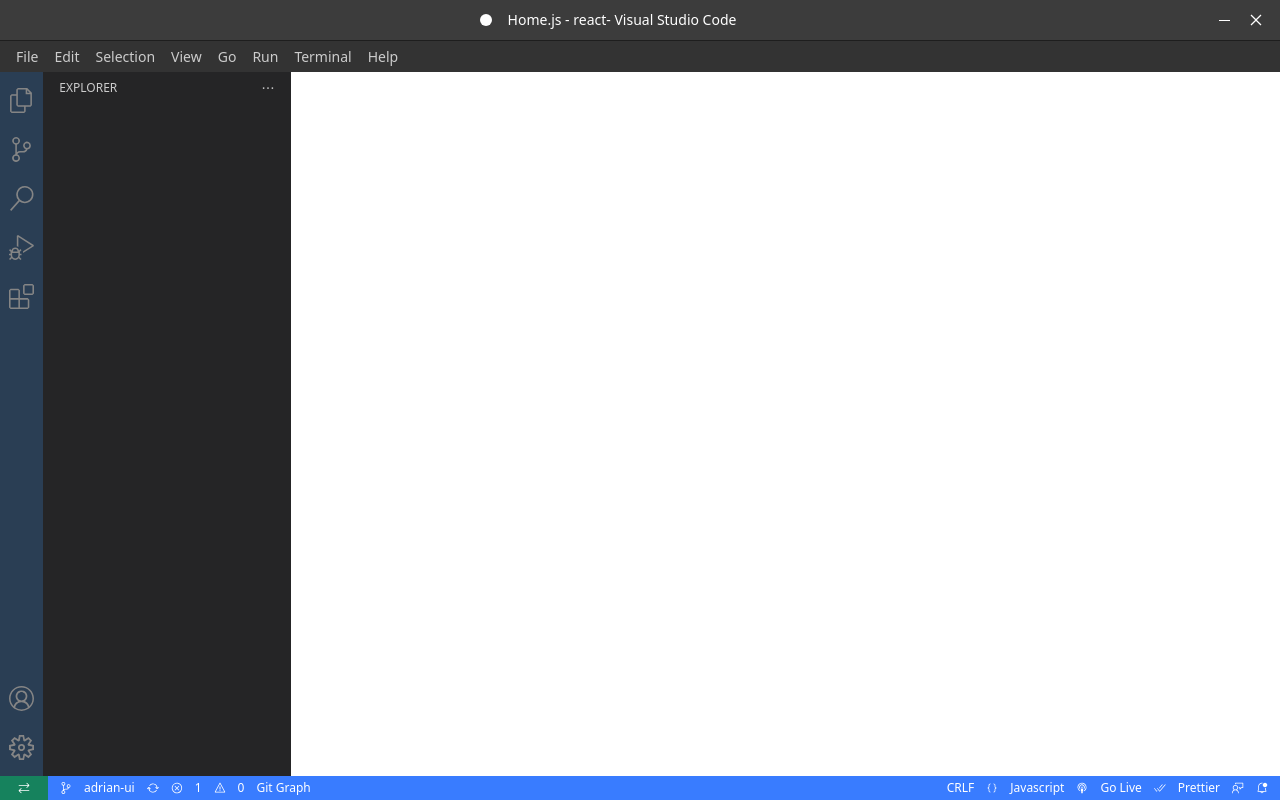
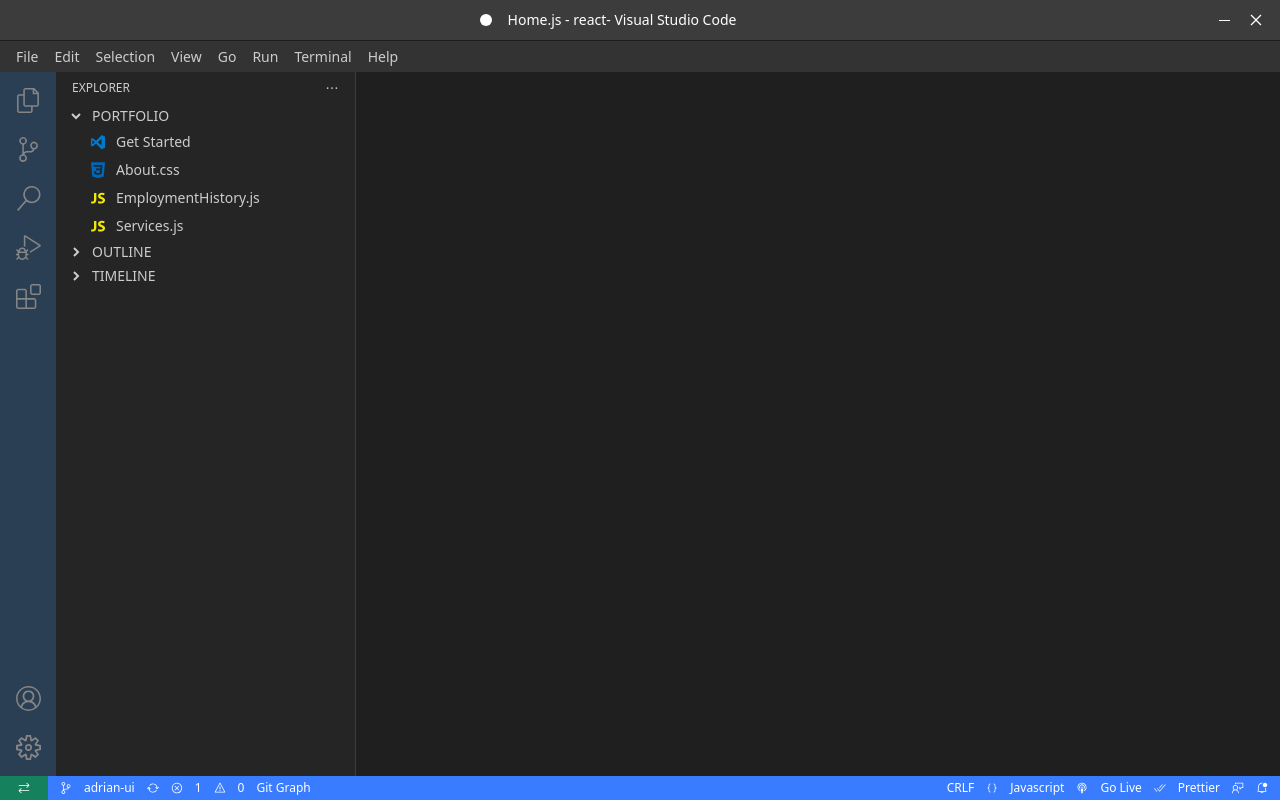
Before and after one commit to asumagang07/vite-portfolio, a React (Vite) app: page / in a window 1280 px wide. Built offline with nearby package versions, Linux system fonts and the light colour scheme.

Commit message:
Add resizable,List.

```diff
--- a/package.json
+++ b/package.json
@@ -11,7 +11,9 @@
   },
   "dependencies": {
     "classnames": "^2.5.1",
+    "re-resizable": "^6.9.11",
     "react": "^18.2.0",
+    "react-accessible-accordion": "^5.0.0",
     "react-dom": "^18.2.0",
     "react-icons": "^5.0.1",
     "styled-components": "^6.1.8"
--- a/src/App.tsx
+++ b/src/App.tsx
@@ -1,22 +1,92 @@
+import { useContext } from "react";
 import AppComponent from "./apps/AppProvider";
 import {
+  Accordion,
   ActivityBar,
   Footer,
   Header,
+  List,
   MainDiv,
   Navigation,
+  ResizableBox,
   RouterPage,
   Sidebar,
 } from "./components";
+import { DiJavascript1 } from "react-icons/di";
+import { SiTailwindcss } from "react-icons/si";
+import {
+  VscNewFile,
+  VscNewFolder,
+  VscRefresh,
+  VscCollapseAll,
+} from "react-icons/vsc";
+import { AppContext } from "./apps/AppProvider/AppProvider";
 
 const App = () => {
+  const { tabs } = useContext(AppContext);
+  console.log("tabs: ", tabs);
+
+  const itemTabs = [
+    {
+      id: "1",
+      heading: "PORTFOLIO",
+      content: <List items={tabs} />,
+      is_open: true,
+      rightActions: [
+        {
+          id: "1",
+          actionbtn: <VscNewFile />,
+        },
+        {
+          id: "2",
+          actionbtn: <VscNewFolder />,
+        },
+        {
+          id: "3",
+          actionbtn: <VscRefresh />,
+        },
+        {
+          id: "4",
+          actionbtn: <VscCollapseAll />,
+        },
+      ],
+    },
+    {
+      id: "2",
+      heading: "OUTLINE",
+      icon: <DiJavascript1 size={20} color="#f2eb00" />,
+      content: "content 2",
+      is_open: false,
+    },
+    {
+      id: "3",
+      heading: "TIMELINE",
+      icon: <SiTailwindcss size={20} color="#00acb5" />,
+      content: "tailwind.config.js",
+      is_open: false,
+    },
+  ];
+
   return (
     <AppComponent>
       <Header />
       <Navigation />
       <MainDiv>
         <ActivityBar />
-        <Sidebar />
+        <ResizableBox
+          defaultSize={{ width: 300, height: "100%" }}
+          maxWidth={300}
+          minWidth={0}
+          snap={{ x: [100, 0] }}
+        >
+          <Sidebar>
+            <Accordion
+              preExpanded={["1"]}
+              allowZeroExpanded={true}
+              items={itemTabs}
+            />
+          </Sidebar>
+        </ResizableBox>
         <RouterPage></RouterPage>
       </MainDiv>
       <Footer />
--- a/src/apps/AppProvider/AppProvider.tsx
+++ b/src/apps/AppProvider/AppProvider.tsx
@@ -1,12 +1,14 @@
 /* eslint-disable @typescript-eslint/no-explicit-any */
 import React, { ReactNode, createContext, useState } from "react";
+import { pages_data } from "./data/pages";
 
 interface IProviderProps {
   children?: ReactNode;
   value?: any;
 }
 
-interface ITabsProps {
+export interface ITabsProps {
+  id?: string;
   name?: string;
   icon?: JSX.Element;
 }
@@ -21,7 +23,7 @@ export interface IContextProps {
 export const AppContext = createContext<IContextProps>({
   theme: "light",
   setTheme: () => "light",
-  tabs: [{}],
+  tabs: [...pages_data],
   setTabs: () => [],
 });
 
--- /dev/null
+++ b/src/apps/AppProvider/data/pages.tsx
@@ -0,0 +1,25 @@
+import { DiJavascript1, DiCss3, DiVisualstudio } from "react-icons/di";
+import { ITabsProps } from "../AppProvider";
+
+export const pages_data: ITabsProps[] = [
+  {
+    id: "getStarted",
+    name: "Get Started",
+    icon: <DiVisualstudio size={20} color={"#007acc"} />,
+  },
+  {
+    id: "about",
+    name: "About.css",
+    icon: <DiCss3 size={20} color={"#0066b8"} />,
+  },
+  {
+    id: "employment",
+    name: "EmploymentHistory.js",
+    icon: <DiJavascript1 size={20} color="#f2eb00" />,
+  },
+  {
+    id: "services",
+    name: "Services.js",
+    icon: <DiJavascript1 size={20} color="#f2eb00" />,
+  },
+];
--- a/src/apps/AppProvider/defaultStyles/activityBarStyles.ts
+++ b/src/apps/AppProvider/defaultStyles/activityBarStyles.ts
@@ -1,5 +1,5 @@
 export const activityBarStyles = {
-  rootCls: "w-14 h-full flex bg-[#2a3e54] justify-center py-4",
+  rootCls: "w-14 min-w-[3.5rem] h-full flex bg-[#2a3e54] justify-center py-4",
   wrapperCls: "flex flex-col justify-between",
   divCls: "flex flex-col gap-6",
   buttonCls: {
--- /dev/null
+++ b/src/components/Accordion/index.tsx
@@ -0,0 +1,87 @@
+import React, { ReactNode } from "react";
+import * as RAccordion from "react-accessible-accordion";
+import cn from "classnames";
+import { BiSolidChevronDown, BiSolidChevronRight } from "react-icons/bi";
+
+export interface TAccordionProps {
+  className?: string;
+  items?: TAccordionItemProps[];
+  allowZeroExpanded?: boolean;
+  preExpanded?: string[];
+  allowMultipleExpanded?: boolean;
+}
+
+export interface TAccordionItemProps {
+  id?: string | number;
+  className?: string;
+  heading?: string;
+  itemIcon?: string | JSX.Element;
+  onClick?: () => void;
+  content?: ReactNode | string;
+}
+
+const Accordion: React.FC<TAccordionProps> = (props) => {
+  const {
+    className,
+    items,
+    allowZeroExpanded = true,
+    preExpanded,
+    allowMultipleExpanded = true,
+  } = props;
+
+  return (
+    <RAccordion.Accordion
+      allowZeroExpanded={allowZeroExpanded}
+      allowMultipleExpanded={allowMultipleExpanded}
+      preExpanded={preExpanded}
+      className={cn("flex flex-col w-full", className)}
+    >
+      {items?.map((item) => (
+        <RAccordion.AccordionItem
+          uuid={item.id}
+          key={item.id}
+          className="AccordionItem flex flex-col w-full"
+        >
+          <RAccordion.AccordionItemState>
+            {({ expanded }) => {
+              return expanded ? (
+                <RAccordion.AccordionItemHeading
+                  className={cn(
+                    "AccordionItemHeading px-3 flex w-full items-center justify-between hover:bg-default-200  h-6"
+                  )}
+                >
+                  <RAccordion.AccordionItemButton className="w-full h-full flex gap-2 items-center justify-start  ">
+                    <BiSolidChevronDown />
+                    <div className="flex items-center gap-2">
+                      {item?.itemIcon}
+                      <p className="text-sm font-medium">{item.heading}</p>
+                    </div>
+                  </RAccordion.AccordionItemButton>
+                </RAccordion.AccordionItemHeading>
+              ) : (
+                <RAccordion.AccordionItemHeading
+                  className={cn(
+                    "AccordionItemHeading px-3 flex w-full items-center hover:bg-default-200 h-6"
+                  )}
+                >
+                  <RAccordion.AccordionItemButton className="w-full h-full flex gap-2 items-center justify-start ">
+                    <BiSolidChevronRight />
+                    <div className="flex items-center gap-2">
+                      {item?.itemIcon}
+                      <p className="text-sm font-medium">{item.heading}</p>
+                    </div>
+                  </RAccordion.AccordionItemButton>
+                </RAccordion.AccordionItemHeading>
+              );
+            }}
+          </RAccordion.AccordionItemState>
+          <RAccordion.AccordionItemPanel onClick={item.onClick}>
+            {item.content}
+          </RAccordion.AccordionItemPanel>
+        </RAccordion.AccordionItem>
+      ))}
+    </RAccordion.Accordion>
+  );
+};
+
+export default Accordion;
--- /dev/null
+++ b/src/components/List/index.tsx
@@ -0,0 +1,26 @@
+import React from "react";
+import { ITabsProps } from "../../apps/AppProvider/AppProvider";
+
+interface TListProps {
+  items?: ITabsProps[];
+}
+
+const List: React.FC<TListProps> = (props) => {
+  return (
+    <div className="flex flex-col w-full">
+      {props.items?.map((item) => {
+        return (
+          <div
+            key={item.id}
+            className="flex gap-2 py-1 px-8 hover:bg-default-200 items-center text-sm"
+            onClick={() => console.log("selected", item.name)}
+          >
+            {item.icon} {item.name}
+          </div>
+        );
+      })}
+    </div>
+  );
+};
+
+export default List;
--- /dev/null
+++ b/src/components/ResizableBox/index.tsx
@@ -0,0 +1,51 @@
+import { Enable, ResizableProps } from "re-resizable";
+import React, { ReactNode } from "react";
+import { Resizable } from "re-resizable";
+import cn from "classnames";
+
+interface IResizableBoxProps extends Omit<ResizableProps, "enable"> {
+  className?: string;
+  children?: ReactNode;
+  handle?: Enable | false;
+}
+
+const ResizableBox: React.FC<IResizableBoxProps> = (props) => {
+  const {
+    className,
+    children,
+    minWidth = 100,
+    minHeight = 100,
+    maxWidth,
+    defaultSize = {
+      width: "auto",
+      height: "auto",
+    },
+    handle = {
+      top: false,
+      right: true,
+      bottom: false,
+      left: false,
+      topRight: false,
+      bottomRight: false,
+      bottomLeft: false,
+      topLeft: false,
+    },
+  } = props;
+  return (
+    <Resizable
+      className={(cn("relative"), className)}
+      defaultSize={defaultSize}
+      enable={handle}
+      minWidth={minWidth}
+      minHeight={minHeight}
+      maxWidth={maxWidth}
+      handleClasses={{
+        right: `flex justify-center after:content-[''] after:absolute after:top-0 after:right-0 after:block after:w-2 after:h-full  after:hover:bg-blue-500 after:active:bg-blue-500`,
+      }}
+    >
+      {children}
+    </Resizable>
+  );
+};
+
+export default ResizableBox;
--- a/src/components/RouterPage/index.tsx
+++ b/src/components/RouterPage/index.tsx
@@ -7,7 +7,7 @@ interface TRouterPageProps {
 
 const RouterPage: React.FC<TRouterPageProps> = (props) => {
   return (
-    <StyledDiv className="relative rounterPage w-full h-full overflow-y-auto">
+    <StyledDiv className="bg-[#1f1f1f] relative rounterPage w-full h-full overflow-y-auto">
       {props.children}
     </StyledDiv>
   );
--- a/src/components/Sidebar/index.tsx
+++ b/src/components/Sidebar/index.tsx
@@ -1,13 +1,18 @@
-import React from "react";
+import React, { ReactNode } from "react";
 import { VscEllipsis } from "react-icons/vsc";
 
-const Sidebar: React.FC = () => {
+interface TSidebarProps {
+  children?: ReactNode;
+}
+
+const Sidebar: React.FC<TSidebarProps> = (props) => {
   return (
-    <div className="relative w-80 h-full flex flex-col bg-default-400 justify-start items-start text-grayText">
+    <div className="relative w-full h-full flex flex-col bg-default-400 justify-start items-start text-grayText border-r border-default-100">
       <div className="flex w-full justify-between items-center py-2 px-4 text-sm">
         <p className="text-xs">EXPLORER</p>
         <VscEllipsis />
       </div>
+      {props.children}
       {/* <CollapsibleTab items={itemTabs} /> */}
     </div>
   );
--- a/src/components/index.ts
+++ b/src/components/index.ts
@@ -1,8 +1,11 @@
+export { default as Accordion } from "./Accordion";
 export { default as ActivityBar } from "./ActivityBar";
 export { default as Button } from "./Button";
 export { default as Footer } from "./Footer";
 export { default as Header } from "./Header";
+export { default as List } from "./List";
 export { default as MainDiv } from "./MainDiv";
 export { default as Navigation } from "./Navigation";
+export { default as ResizableBox } from "./ResizableBox";
 export { default as RouterPage } from "./RouterPage";
 export { default as Sidebar } from "./Sidebar";
```
Also changed, not shown: 1 other file (tests, documents, lock files or other folders).
